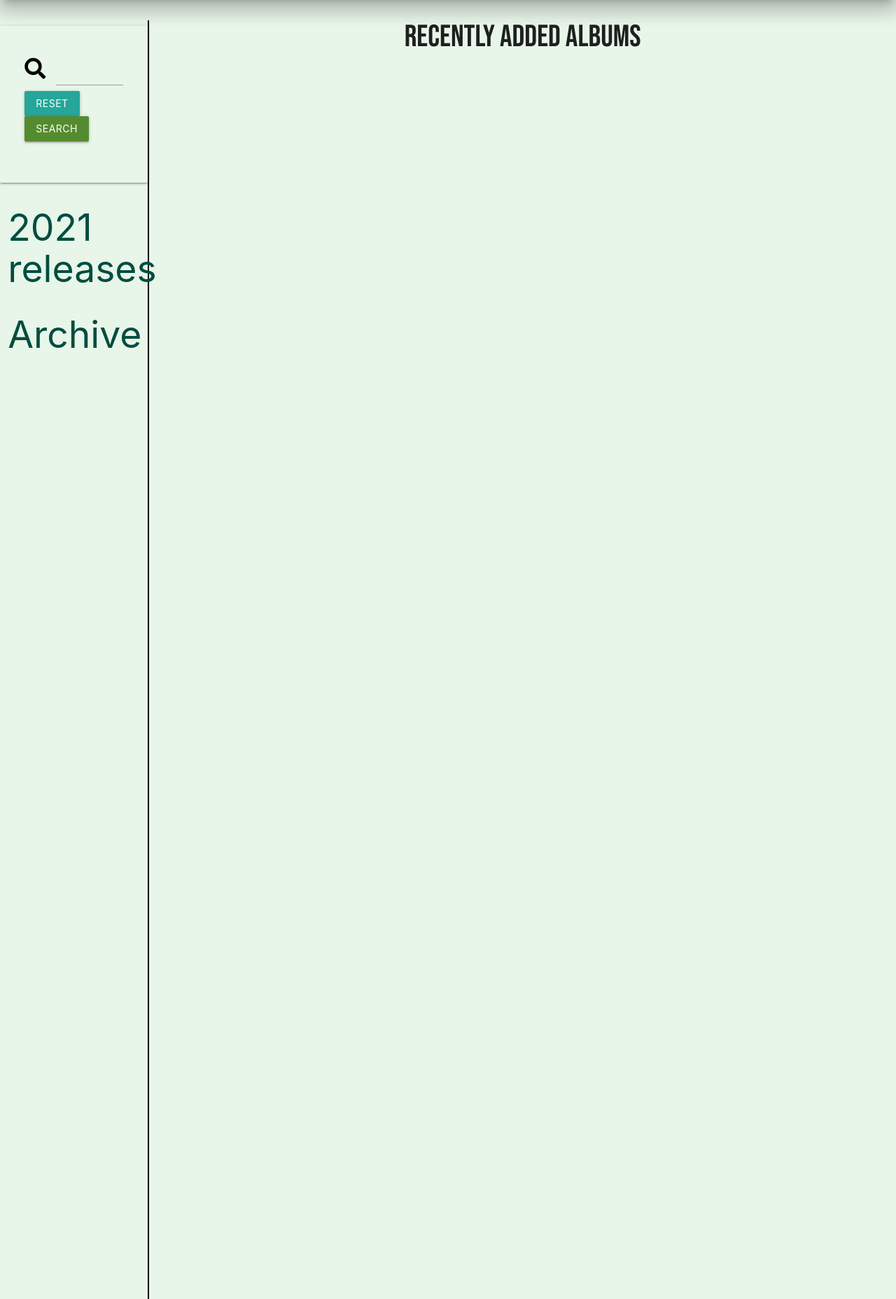
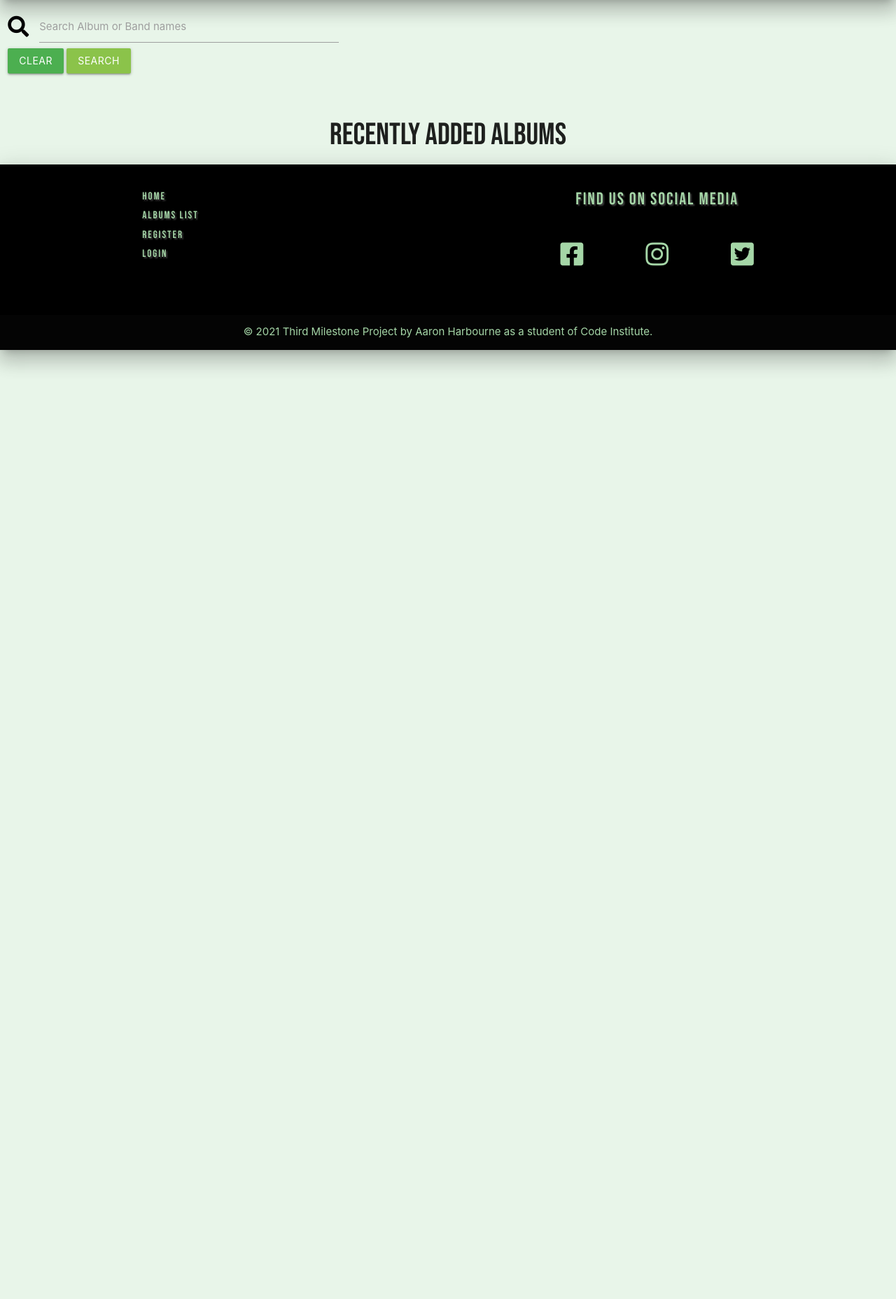
Before and after one commit to Code-Institute-Submissions/Irish-Music-Vault, a Flask app: page /albums in a window 1280 px wide. Shown: the part 64-1920 px from the top of the page at 70% size. After the commit the page ends 591 px from the top, so only its background shows below. Run offline with Flask 2, Linux system fonts and the light colour scheme; data that the repository does not hold is empty; some libraries are stand-ins or nearby versions; some web fonts are replaced.

Commit message:
Create copy of albums page to work on layout

```diff
--- a/app.py
+++ b/app.py
@@ -112,7 +112,7 @@ def profile(username):
 def albums():
     albums = list(mongo.db.albums.find())
     genres = list(mongo.db.genres.find())
-    return render_template("albums.html", albums=albums, genres=genres)
+    return render_template("albums-test.html", albums=albums, genres=genres)
 
 
 @app.route("/search", methods=["GET", "POST"])
--- a/static/styles/style.css
+++ b/static/styles/style.css
@@ -110,9 +110,13 @@ input {
 
 /* ----------------------------------------------albums.html*/
 
-.genres {
+/*.genres {
     height: 4000px;
     border-right: 2px solid black;
+} */
+
+.genres {
+    display: flex;
 }
 
 .card-title {
@@ -124,6 +128,7 @@ input {
     font-family: "Yrsa", sans-serif;
 }
 
+
 .album-card-image {
     width: 300px;
     height: 300px;
@@ -133,12 +138,8 @@ input {
     margin: 10px;
 }
 
-.search-bar {
-    background-color: #e8f5e9;
-}
-
 .modal-content {
-  background-color: black;;
+  background-color: black;
 }
 
 .modal-text {
@@ -148,6 +149,17 @@ input {
 .modal-close {
     margin: 10px;
     font-size: 1.5rem;
+}
+
+.flex-row {
+    display: flex;
+}
+
+.inline li {
+    display: inline;
+    margin: 2.5rem;
+    font-size: 2rem;
+    font-family: "Bebas Neue", sans-serif;
 }
 
 /* ----------------------------------------------upload.html*/
--- a/templates/albums-test.html
+++ b/templates/albums-test.html
@@ -1,41 +1,43 @@
 {% extends "base.html" %}
 {% block content %}
 
-<div class="row">
-    <div class="col s2 m2 genres">
-        <!--Code for search bar-->
-        <div class="row card-panel search-bar">
-            <form action="{{ url_for('search') }}" method="post" class="col s-2">
+
+        <!--<h2 class="teal-text text-darken-4">Archive</h2>
+        <ul>
+            {% for genre in genres %}
+            <li>{{ genre.genre_name }}</li>
+            {% endfor %}
+        </ul>-->
+        <div class="row"> <!--card-panel-->
+            <form action="{{ url_for('search') }}" method="post" class="col m-4 search-bar">
                 <div class="row">
-                    <div class="input-field col s-2">
+                    <div class="input-field col m-4">
                         <i class="fas fa-search prefix black-text text-lighten-3"></i>
                         <input type="text" name="search" id="search" class="validate black-text text-lighten-3" required />
-                        <label for="search"></label><br />
-                        <a href="{{ url_for('albums') }}" class="btn text-shadow">Reset</a><br />
-                        <button type="submit" class="light-green darken-3 btn text-shadow right-align">
+                        <label for="search">Search Album or Band names</label>
+                        <a href="{{ url_for('albums') }}" class="btn btn-search green darken-5 text-shadow">Clear</a>
+                        <button type="submit" class="light-green darken-5 btn btn-search text-shadow">
                             Search
                         </button>
                     </div>
                 </div>
             </form>
+            <div class="col s-8 genres center-align">
+                <!--<h2 class="teal-text text-darken-4">2021 releases</h2>-->
+                <ul class="inline">
+                    {% for genre in genres %}
+                    <li>{{ genre.genre_name }}</li>
+                    {% endfor %}
+                </ul>
         </div>
-        <h2 class="teal-text text-darken-4">2021 releases</h2>
-        <ul>
-            {% for genre in genres %}
-            <li>{{ genre.genre_name }}</li>
-            {% endfor %}
-        </ul>
-        <h2 class="teal-text text-darken-4">Archive</h2>
-        <ul>
-            {% for genre in genres %}
-            <li>{{ genre.genre_name }}</li>
-            {% endfor %}
-        </ul>
-    </div>
+</div>
+
+
     <h3 class="center-align card-title">Recently Added Albums</h3>
     {% for album in albums %}
-    <div class="col s10 m10 albums">
-        <div class="card-panel green lighten-3 z-depth-5 white-text text-lighten-2 col s12 m8 offset-m2 center-align">
+    <div class="row albums-list">
+    <div class="col s8 m6 albums">
+        <div class="card-panel green lighten-3 z-depth-5 white-text text-lighten-2 col s12 m8 center-align">
             <h2><strong>{{ album.band_name }}</strong></h2>
             <img class="album-card-image" src="{{ album.album_image }}" alt="Album Image" />
             <h4><strong>{{ album.album_name }}</strong></h4>
@@ -59,6 +61,7 @@
             {% endif %}
         </div>
     </div>
+</div>
     {% endfor %}
 </div>
 </div>
```
